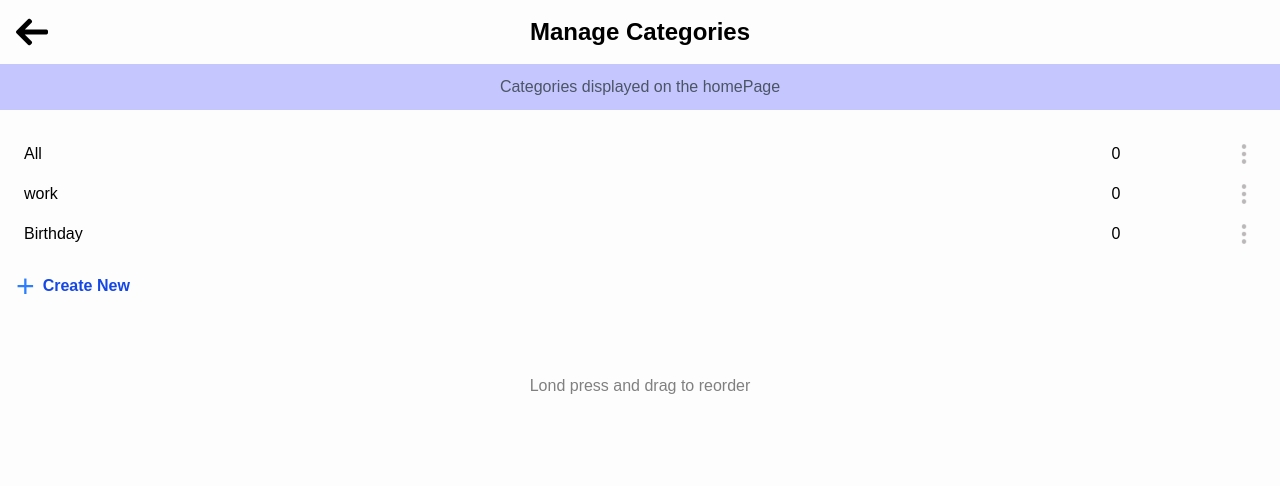
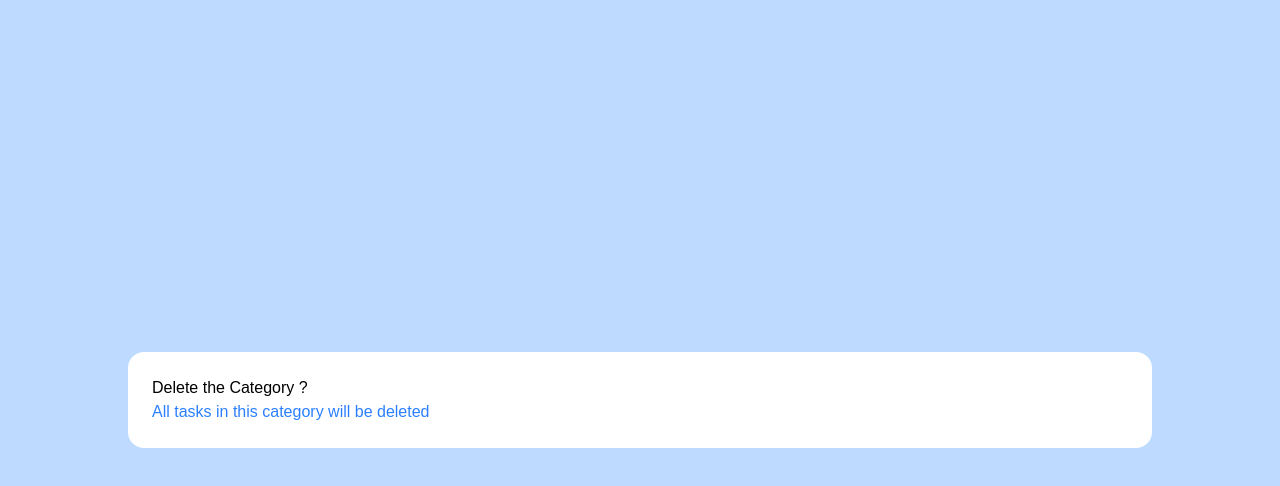
Before and after one commit to ebuski100/todoApp, a React (Vite) app: page /ManageCategories in a window 1280 px wide. Shown: the top 486 px of the page. Built offline with nearby package versions, Linux system fonts and the light colour scheme.

Commit message:
welcome msh

```diff
--- a/package.json
+++ b/package.json
@@ -10,6 +10,7 @@
     "preview": "vite preview"
   },
   "dependencies": {
+    "@hello-pangea/dnd": "^18.0.1",
     "@tailwindcss/vite": "^4.1.16",
     "react": "^19.1.0",
     "react-calendar": "^6.0.0",
--- a/src/index.css
+++ b/src/index.css
@@ -1,8 +1,8 @@
 @import "tailwindcss";
 
 * {
-  margin: 0;
-  padding: 0;
+  /* margin: 0;
+  padding: 0; */
   box-sizing: border-box;
   font-family: sans-serif;
 }
@@ -523,6 +523,7 @@ body {
   height: 1rem;
   cursor: pointer;
 }
+
 .themeTitle {
   font-weight: bold;
   margin-left: 1rem;
@@ -849,6 +850,18 @@ body {
 
 .manageCatHeader {
   padding: 1rem;
+
+  background: #fffefe;
+}
+.manCatHeaders {
+  position: sticky;
+  top: 0;
+  margin-bottom: 0.5rem;
+  width: 100%;
+}
+.manArrow {
+  position: absolute;
+  left: 10px;
 }
 .secondHeader {
   padding: 0.7rem;
@@ -874,13 +887,14 @@ body {
   margin-top: 2rem;
   text-align: center;
 }
-.modalOverlay {
+.modalOverlay,
+.editModalOverlay {
   position: fixed;
   top: 0;
   left: 0;
   right: 0;
   bottom: 0;
-  background: rgba(0, 0, 0, 0.5);
+
   display: flex;
   align-items: center;
   justify-content: center;
@@ -888,6 +902,9 @@ body {
 }
 .modalContent {
   width: 100%;
+}
+.modalOverlay {
+  background: rgba(0, 0, 0, 0.5);
 }
 .catForm {
   margin: 2rem;
@@ -936,4 +953,14 @@ body {
 .catItemName {
   width: 90%;
 }
+.editCont {
+  padding: 0.5rem;
+
+  box-shadow: 0px 4px 15px rgba(184, 184, 184, 0.863);
+}
+.editDropdown {
+  padding: 0.5rem;
+  cursor: pointer;
+}
+
 /* ANIMATIONS */
--- a/src/pages/Goback.jsx
+++ b/src/pages/Goback.jsx
@@ -1,13 +1,13 @@
 import { useNavigate } from "react-router-dom";
 
-function Goback() {
+function Goback({ className }) {
   const navigate = useNavigate();
   function goBack() {
     navigate(-1);
   }
   return (
     <>
-      <div onClick={goBack} className={`BackArrow `}>
+      <div onClick={goBack} className={className}>
         <img src="/images/back arrow.png" className="h-8 active:h-9 " alt="" />
       </div>
     </>
--- a/src/pages/ManageCategories.jsx
+++ b/src/pages/ManageCategories.jsx
@@ -1,5 +1,6 @@
-import { useState } from "react";
+import { useState, useEffect, useRef } from "react";
 import Goback from "./Goback";
+import { DragDropContext, Droppable, Draggable } from "@hello-pangea/dnd";
 
 const ManageCategories = () => {
   const initialCategories = [
@@ -7,9 +8,36 @@ const ManageCategories = () => {
     { id: 2, name: "work", number: 0 },
     { id: 3, name: "Birthday", number: 0 },
   ];
+
+  const handleOnDragEnd = (result) => {
+    if (!result.destination) return;
+
+    const items = Array.from(categories);
+    const [reorderedItem] = items.splice(result.source.index, 1);
+    items.splice(result.destination.index, 0, reorderedItem);
+
+    setCategories(items);
+  };
+
   const [categories, setCategories] = useState(initialCategories);
+
   const [newCategory, setNewCategory] = useState("");
   const [showModal, setShowModal] = useState(false);
+
+  const [activeMenuId, setActiveMenuId] = useState(null);
+  const menuRef = useRef(null);
+
+  useEffect(() => {
+    const handleClickOutside = (event) => {
+      if (menuRef.current && !menuRef.current.contains(event.target)) {
+        setActiveMenuId(null);
+        event.stopPropagation();
+      }
+    };
+    document.addEventListener("mousedown", handleClickOutside, true);
+    return () => document.removeEventListener("mousedown", handleClickOutside);
+  }, [activeMenuId]);
+
   const addCategory = (e) => {
     e.preventDefault();
     if (newCategory.trim() === "") return;
@@ -24,42 +52,94 @@ const ManageCategories = () => {
     setShowModal(false);
   };
 
-  const deleteCategory = () => {
+  const deleteCategory = (id) => {
     const updatedCategories = categories.filter(
       (category) => category.id !== id
     );
     setCategories(updatedCategories);
+    setActiveMenuId(null);
   };
   return (
     <div>
+      <div className="manCatHeaders">
         <div className="manageCatHeader  flex  justify-center  ">
-        <Goback />
+          <Goback className={`manArrow`} />
 
           <div className="mTitle font-bold text-2xl ">Manage Categories</div>
         </div>
         <div className="secondHeader text-gray-600 text-center ">
           Categories displayed on the homePage
         </div>
-      <div className="categoriesCont">
-        <ul>
-          {categories.map((category) => (
-            <li className="catListItem" key={category.id}>
+      </div>
+
+      <DragDropContext onDragEnd={handleOnDragEnd}>
+        <Droppable droppableId="categories">
+          {(provided) => (
+            <ul {...provided.droppableProps} ref={provided.innerRef}>
+              {categories.map((category, index) => (
+                <Draggable
+                  key={category.id}
+                  draggableId={String(category.id)}
+                  index={index}
+                >
+                  {(provided) => (
+                    <li
+                      ref={provided.innerRef}
+                      {...provided.draggableProps}
+                      {...provided.dragHandleProps}
+                      className="catListItem"
+                      key={category.id}
+                    >
                       <div className="catItemCont flex flex-row">
                         <span className="catItemName">{category.name}</span>
                         <span>{category.number}</span>
                       </div>
 
-              <div>
+                      <div
+                        onClick={(event) => {
+                          event.stopPropagation();
+                          setActiveMenuId(
+                            activeMenuId === category.id ? null : category.id
+                          );
+                        }}
+                        className="relative"
+                      >
                         <img
                           className="cursor-pointer h-6"
                           src="/images/three-dots-grey.png"
                           alt=""
                         />
+
+                        {activeMenuId === category.id && (
+                          <div className="editModalOverlay">
+                            <div
+                              ref={menuRef}
+                              className=" editCont absolute top-14   right-4  w-auto bg-white border  border-gray-200 rounded-lg shadow-lg z-10 "
+                            >
+                              <ul>
+                                <li className="editDropdown">Edit</li>
+
+                                <li
+                                  onClick={() => deleteCategory(category.id)}
+                                  className="editDropdown"
+                                >
+                                  Delete
+                                </li>
+                              </ul>
+                            </div>
+                          </div>
+                        )}
                       </div>
                     </li>
+                  )}
+                </Draggable>
               ))}
+              {provided.placeholder}
             </ul>
-
+          )}
+        </Droppable>
+      </DragDropContext>
+      <div className="categoriesCont">
         <div
           onClick={() => {
             setShowModal(true);
@@ -72,8 +152,8 @@ const ManageCategories = () => {
       </div>
       <div className="reorderInfo">Lond press and drag to reorder</div>
       {showModal && (
-        <div className="modalOverlay">
-          <div className="modalContent">
+        <div className="modalOverlay" onClick={() => setShowModal(false)}>
+          <div className="modalContent" onClick={(e) => e.stopPropagation()}>
             <form onSubmit={addCategory} className="catForm">
               <div className="formHeader">Create new Category</div>
               <textarea
@@ -82,6 +162,7 @@ const ManageCategories = () => {
                 onChange={(e) => setNewCategory(e.target.value)}
                 value={newCategory}
                 className="catInput"
+                autoFocus
               />
               <div className=" flex justify-end categoryBtns">
                 <button
@@ -101,6 +182,15 @@ const ManageCategories = () => {
           </div>
         </div>
       )}
+
+      <div className="deleteCatModalOverlay flex items-center justify-center fixed top-0 right-0 left-0 bottom-0 bg-blue-200">
+        <div className="delCatModalCont flex flex-col w-[80%]  rounded-2xl  bg-white justify-center items-start p-6">
+          <div className="delCatHeader">Delete the Category ?</div>
+          <p className="text-blue-500">
+            All tasks in this category will be deleted
+          </p>
+        </div>
+      </div>
     </div>
   );
 };
```
Also changed, not shown: 1 other file (tests, documents, lock files or other folders). Lines whose indentation alone changed are shown as unchanged.
